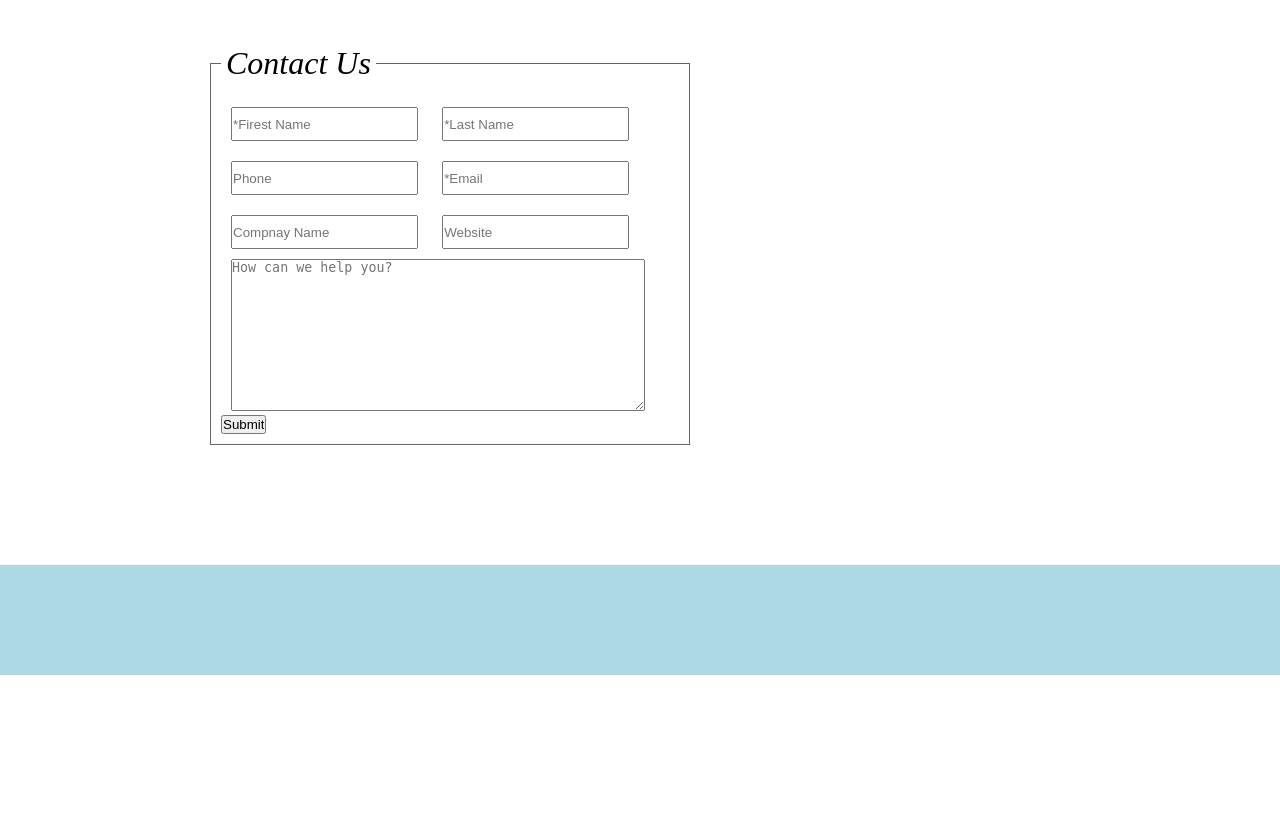
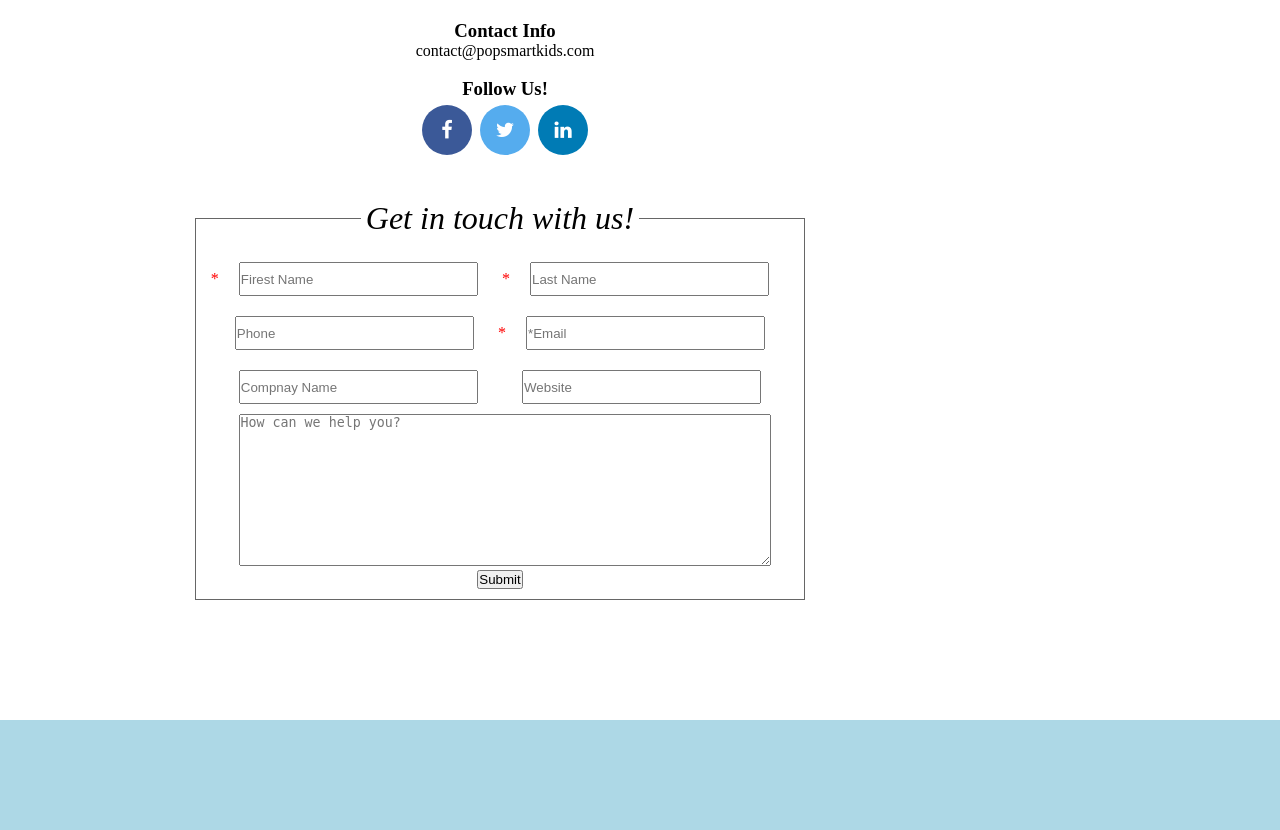
Before and after one commit to rberry206/NSC-AD410-H8-2018-Team2, a PHP site: page /contact.html in a window 1280 px wide. Shown: the part 100-930 px from the top of the page. Before the commit the page ends 775 px from the top, so only its background shows below. Run offline with PHP 8.4, Linux system fonts and the light colour scheme.

Commit message:
Add files via upload

```diff
--- a/Status Reports/Week2/shota/contact.html
+++ b/Status Reports/Week2/shota/contact.html
@@ -1,3 +1,4 @@
+
 <!doctype html>
 <html lang="en">
 <head>
@@ -14,17 +15,31 @@
 
 <div class= "wrapper">
 <main>
+    <aside>
+    <section class="popular-places">
+            <h3>Contact Info</h3>
+            <p>contact@popsmartkids.com</p>
+    </section>
+    <br>
+    <h3>Follow Us!</h3>
+    <!-- Add font awesome icons -->
+        <a href="https://www.facebook.com/popsmartkids/" class="fa fa-facebook"></a>
+        <a href="ttps://twitter.com/popsmartkids" class="fa fa-twitter"></a>
+        <a href="https://www.linkedin.com/in/priyankaraha/" class="fa fa-linkedin"></a>
+    </aside>
+
+
     <form action="formhandler.php" method="post">
         <fieldset>
-            <legend>Contact Us</legend>
+            <legend>Get in touch with us!</legend>
 
-            <input type="text" name="name" placeholder="*Firest Name">
+            <span>*</span><input type="text" name="name" placeholder="Firest Name" required >
 
-            <input type="text" name="name" placeholder="*Last Name">
+            <span>*</span><input type="text" name="name" placeholder="Last Name" required >
 
             <input type="phone" name="phone" placeholder="Phone">
 
-            <input type="email" name="email" placeholder="*Email">
+            <span>*</span><input type="email" name="email" placeholder="*Email" required >
 
             <input type="text" name="company" placeholder="Compnay Name">
 
@@ -36,9 +51,6 @@
     </fieldset>
     </form>
 </main>
-
-
-
 </div><!--end wrapper-->
 <footer>
 
--- a/Status Reports/Week2/shota/formhandler.php
+++ b/Status Reports/Week2/shota/formhandler.php
@@ -1,6 +1,9 @@
 <?php
 //This is a very simple PHP script that outputs the name of each bit of information in the browser window, and then sends it all to an email address you add to the script.
 //Many thanks to Adam Eivy for his invaluable help with modifying the PHP.
+
+
+
 
 if (empty($_POST)) {
 	header('Location: '.$_SERVER['HTTP_REFERER']);
@@ -53,6 +56,6 @@ $subject = 'Email from the website'; // if your client has more than one web sit
 /****
  * Enter a email address between the single quote
  ****/
-mail ('', $subject, $body, $from);
+mail ('st.shota96@gmail.com', $subject, $body, $from);
 
 header('Location: thx.html');
--- a/Status Reports/Week2/shota/stylesheet.css
+++ b/Status Reports/Week2/shota/stylesheet.css
@@ -12,6 +12,13 @@ body{
     width:1000px;
     margin: 20px auto;
 }
+
+
+/**********
+
+Header section
+
+***********/
 header{
     height:100px;
     background: lightblue;
@@ -34,14 +41,24 @@ li a{
 }
 
 main{
-    width:700px;
+    max-width:1200px;
     float: left;
     margin-bottom: 20px;
+    text-align: center;
+ }
+
+/**********
+
+Form section
+
+***********/
+form{
+    max-width: 700px;
+    margin: 5%;
+    margin-bottom: 50px;
 }
-form{
-    max-width: 500px;
-    margin-left: 50px;
-    margin-bottom: 50px;
+span{
+    color: red;
 }
 fieldset{
     padding:10px;
@@ -57,7 +74,7 @@ legend{
 input[type=text],input[type=phone],input[type=email]{
     height:30px;
     width: 40%;
-    margin: 10px;
+    margin: 10px 20px;
 }
 
 
@@ -72,6 +89,49 @@ textarea{
 }
 
 
+/**********
+
+Contact info section
+
+***********/
+aside{
+    padding-left: 30px;
+    text-align: center;
+    clear: both;
+
+}
+.fa {
+  padding: 15px;
+  font-size: 20px;
+  width: 20px;
+  text-align: center;
+  text-decoration: none;
+  margin: 5px 2px;
+  border-radius: 50%;
+}
+
+.fa:hover {
+    opacity: 0.7;
+}
+.fa-facebook {
+  background: #3B5998;
+  color: white;
+}
+.fa-twitter {
+  background: #55ACEE;
+  color: white;
+}
+.fa-linkedin {
+  background: #007bb5;
+  color: white;
+}
+
+/**********
+
+Footer section
+
+***********/
+
 footer{
     position: relative;
     width: 100%;
```
